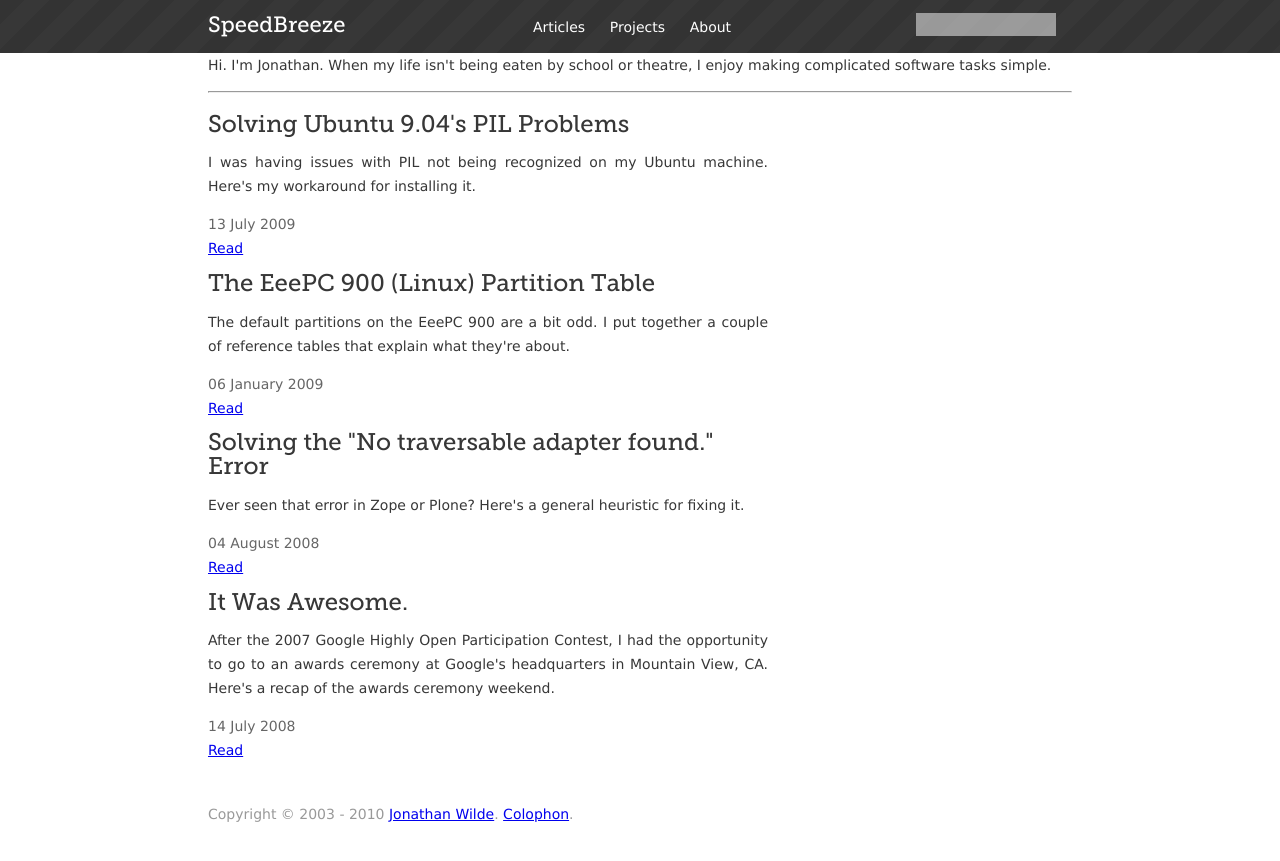
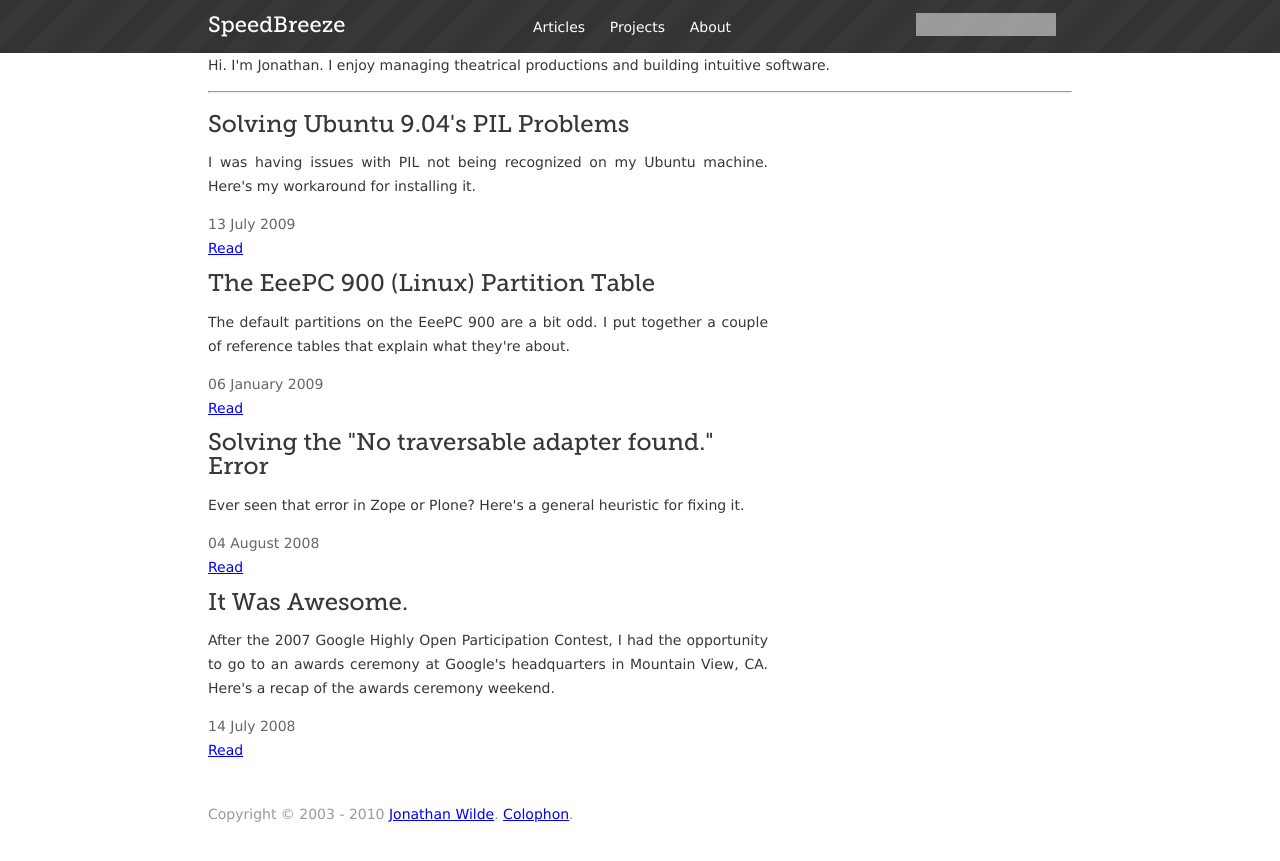
Before and after one commit to hellojwilde/hellojwilde.github.io, a Jekyll site: the page built from index.html, in a window 1280 px wide. Shown: the top 861 px of the page. Built offline with Jekyll 4.4.1, drawn with Linux system fonts in a browser that asks for light colours; comment, search, counter and statistics services are not loaded.

Commit message:
Made the mission statement shorter.

```diff
--- a/index.html
+++ b/index.html
@@ -5,8 +5,8 @@ type: feed
 ---
 <div class="mission">
     <p>
-        Hi.  I'm Jonathan.  When my life isn't being eaten by school or theatre,
-        I enjoy making complicated software tasks simple.
+        Hi. I'm Jonathan. I enjoy managing theatrical productions and building
+        intuitive software.
     </p>
 </div>
 <hr />
```
